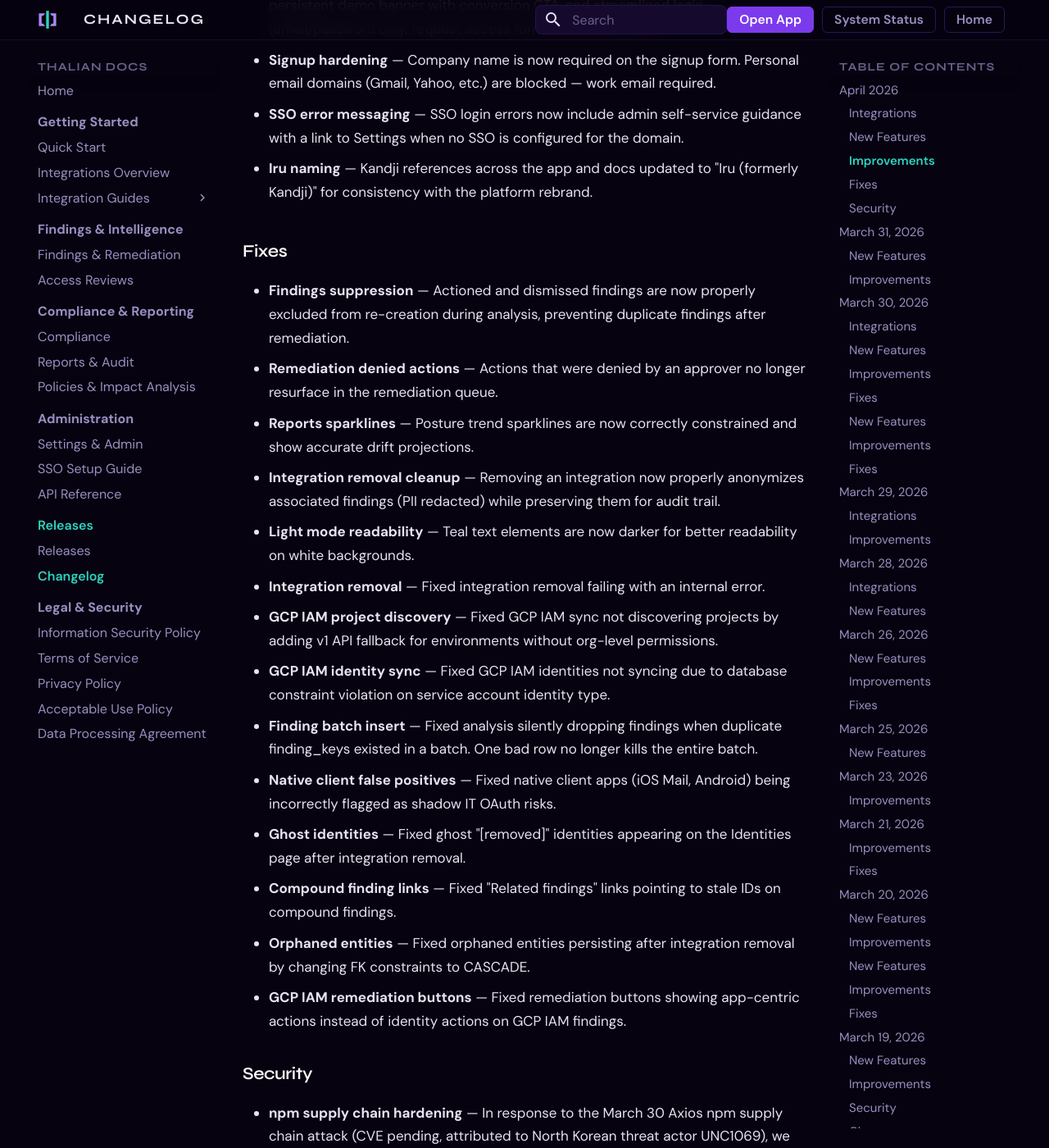
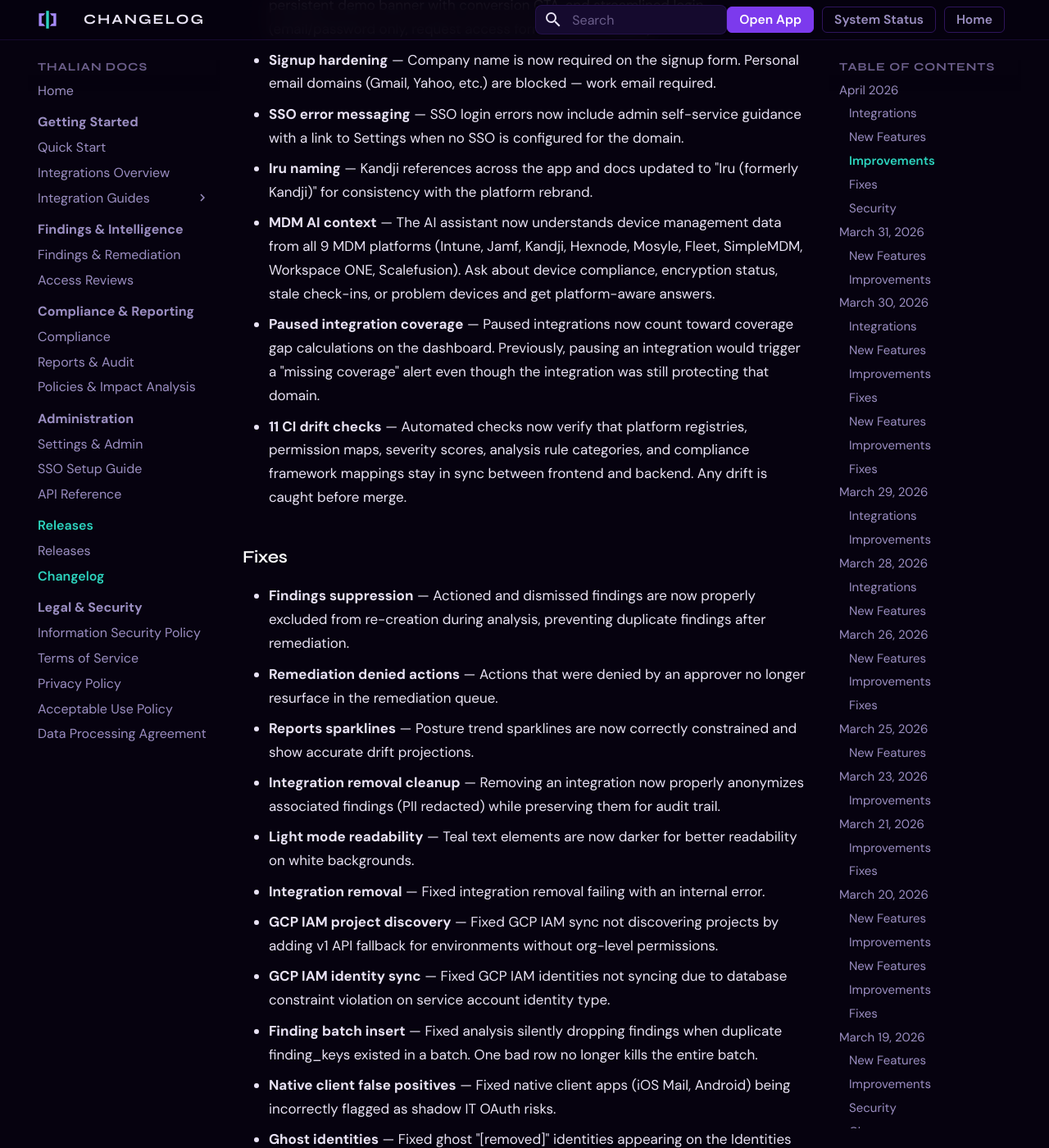
Before and after one commit to tori-mf13/thalian-docs, an MkDocs documentation site: the page built from docs/changelog.md, in a window 1280 px wide and 1400 px high, scrolled down 3088 px. Shown: the whole window at 82% size. Built offline with MkDocs 1.6.1 and Material for MkDocs 9.7.7, drawn with Linux system fonts in a browser that asks for light colours; some of the changed text lies outside the part shown.

Commit message:
docs: add April 2026 changelog entries for platform centralization + gap fixes
- MDM AI context for 9 platforms
- Paused integration coverage fix
- 11 CI drift checks
- Stale entity analysis fix
- Device enrollment remediation fix
- Finding category rendering fix
- Platform action button corrections

Co-Authored-By: Claude Opus 4.6 (1M context) <noreply@anthropic.com>

```diff
--- a/docs/changelog.md
+++ b/docs/changelog.md
@@ -62,6 +62,12 @@ Notable changes, new features, and fixes for the Thalian platform.
 
 - **Iru naming** — Kandji references across the app and docs updated to "Iru (formerly Kandji)" for consistency with the platform rebrand.
 
+- **MDM AI context** — The AI assistant now understands device management data from all 9 MDM platforms (Intune, Jamf, Kandji, Hexnode, Mosyle, Fleet, SimpleMDM, Workspace ONE, Scalefusion). Ask about device compliance, encryption status, stale check-ins, or problem devices and get platform-aware answers.
+
+- **Paused integration coverage** — Paused integrations now count toward coverage gap calculations on the dashboard. Previously, pausing an integration would trigger a "missing coverage" alert even though the integration was still protecting that domain.
+
+- **11 CI drift checks** — Automated checks now verify that platform registries, permission maps, severity scores, analysis rule categories, and compliance framework mappings stay in sync between frontend and backend. Any drift is caught before merge.
+
 ### Fixes
 
 - **Findings suppression** — Actioned and dismissed findings are now properly excluded from re-creation during analysis, preventing duplicate findings after remediation.
@@ -77,6 +83,10 @@ Notable changes, new features, and fixes for the Thalian platform.
 - **Ghost identities** — Fixed ghost "[removed]" identities appearing on the Identities page after integration removal.
 - **Compound finding links** — Fixed "Related findings" links pointing to stale IDs on compound findings.
 - **Orphaned entities** — Fixed orphaned entities persisting after integration removal by changing FK constraints to CASCADE.
+- **Stale entity analysis** — Fixed entities from disconnected or paused integrations loading into analysis and generating stale findings. Entity data now scoped to connected integrations only.
+- **Device enrollment remediation** — Fixed "Send enrollment invite" button failing silently due to a naming mismatch between analysis rules and the remediation executor.
+- **Finding categories** — Fixed findings with `access_risk` and `configuration` categories rendering without category labels or icons.
+- **Platform action buttons** — Fixed action buttons appearing on platforms that don't support them (read-only platforms like Outlook, SharePoint, Confluence, cloud IAM, HR tools). Corrected Zoom, Box, and Salesforce to show both suspend and revoke session actions.
 - **GCP IAM remediation buttons** — Fixed remediation buttons showing app-centric actions instead of identity actions on GCP IAM findings.
 
 ### Security
```
